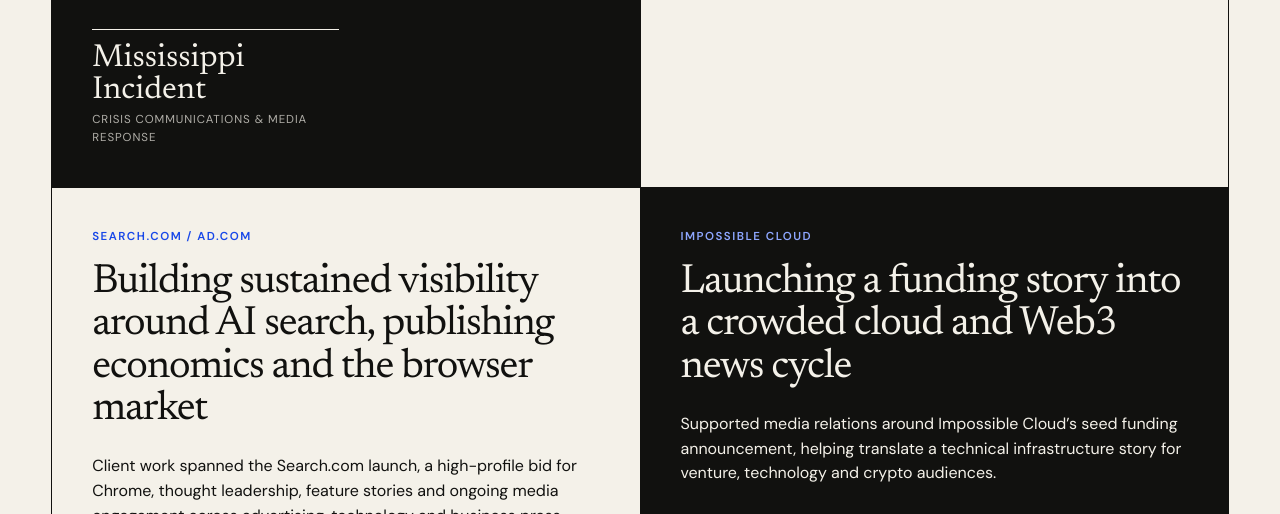
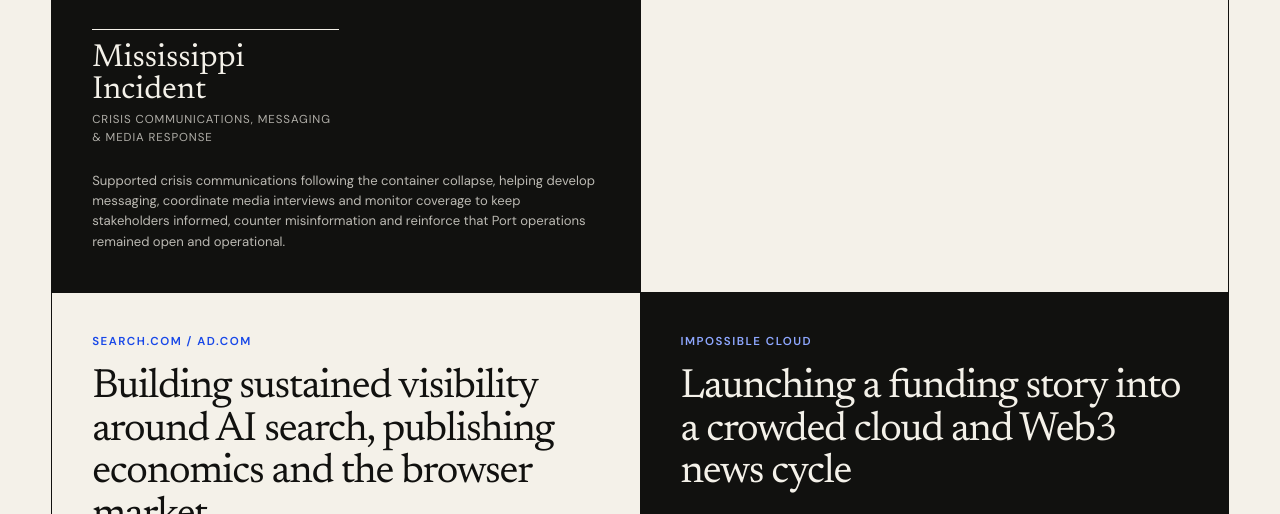
Before and after one commit to chunkybulldog2026/aboutalbert, a plain HTML site: page index.html in a window 1280 px wide. Shown: the part 4485-4999 px from the top of the page. Drawn offline with Linux system fonts and the light colour scheme.

Commit message:
Add files via upload

```diff
--- a/index.html
+++ b/index.html
@@ -175,8 +175,9 @@
       </div>
       <p class="project-note">Planned the New York media tour and secured briefings with Bloomberg, Reuters, Axios, CNBC, NBC Business, CBS MoneyWatch, The New York Times, The Wall Street Journal, AP and CNN.</p>
       <div class="metric-grid">
-        <div><strong>Mississippi Incident</strong><span>Crisis communications &amp; media response</span></div>
+        <div><strong>Mississippi Incident</strong><span>Crisis communications, messaging &amp; media response</span></div>
       </div>
+      <p class="project-note">Supported crisis communications following the container collapse, helping develop messaging, coordinate media interviews and monitor coverage to keep stakeholders informed, counter misinformation and reinforce that Port operations remained open and operational.</p>
     </article>
 
     <article class="project-card reveal" data-industry="consumer">
```
